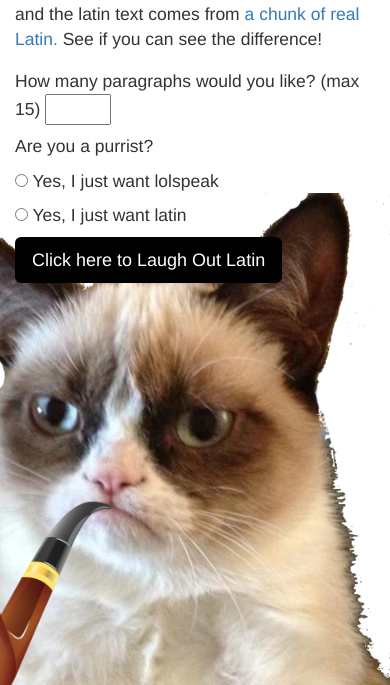
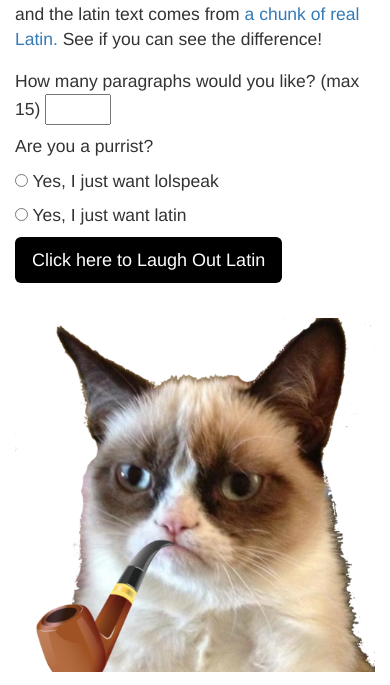
Before and after one commit to ktbee/LoLcat-Ipsum, a PHP site: page / in a window 390 px wide. Shown: the part 159-844 px from the top of the page. Run offline with PHP 8.4, Linux system fonts and the light colour scheme.

Commit message:
Fixes cat image responsiveness

```diff
--- a/css/custom.css
+++ b/css/custom.css
@@ -50,7 +50,6 @@ h1 {
 
 #cat {
 	float: right;
-	z-index: -1;
 	position: fixed;
 	bottom: 0px;
 	right: 0px;
@@ -60,6 +59,13 @@ h1 {
 	margin-top: 2em;
 	margin-bottom: 1em;
 	font-size: 1.25em;
+}
+
+@media (max-width: 767px) {
+	#cat {
+		position: static;
+	}
+
 }
 
 @media (min-width: 768px) and (max-width: 991px) {
--- a/index.php
+++ b/index.php
@@ -39,7 +39,7 @@
 				}
 		?>
 
-		<img id="cat" src="grumpy-latin-cat.png">
+		<img id="cat" class="img-responsive" src="grumpy-latin-cat.png">
 
 	</div> <!-- end container -->
 </body>
```
